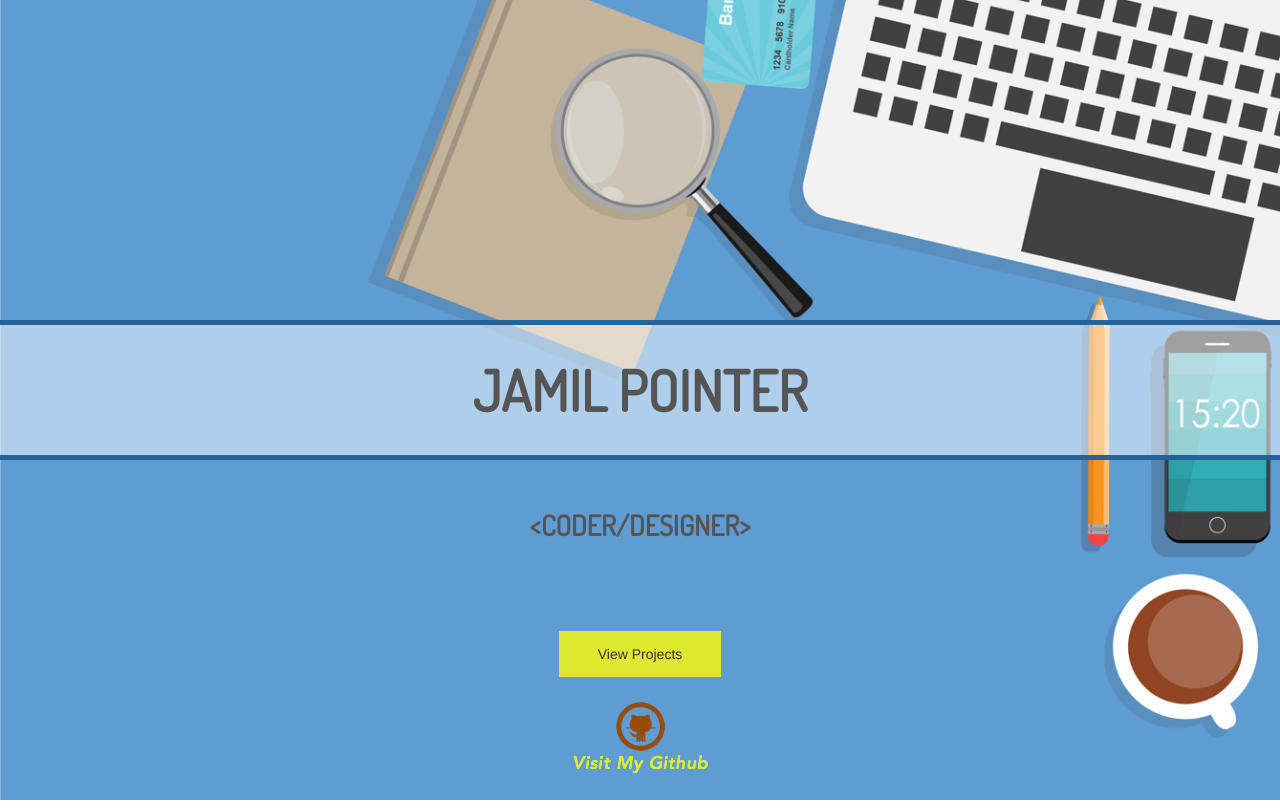
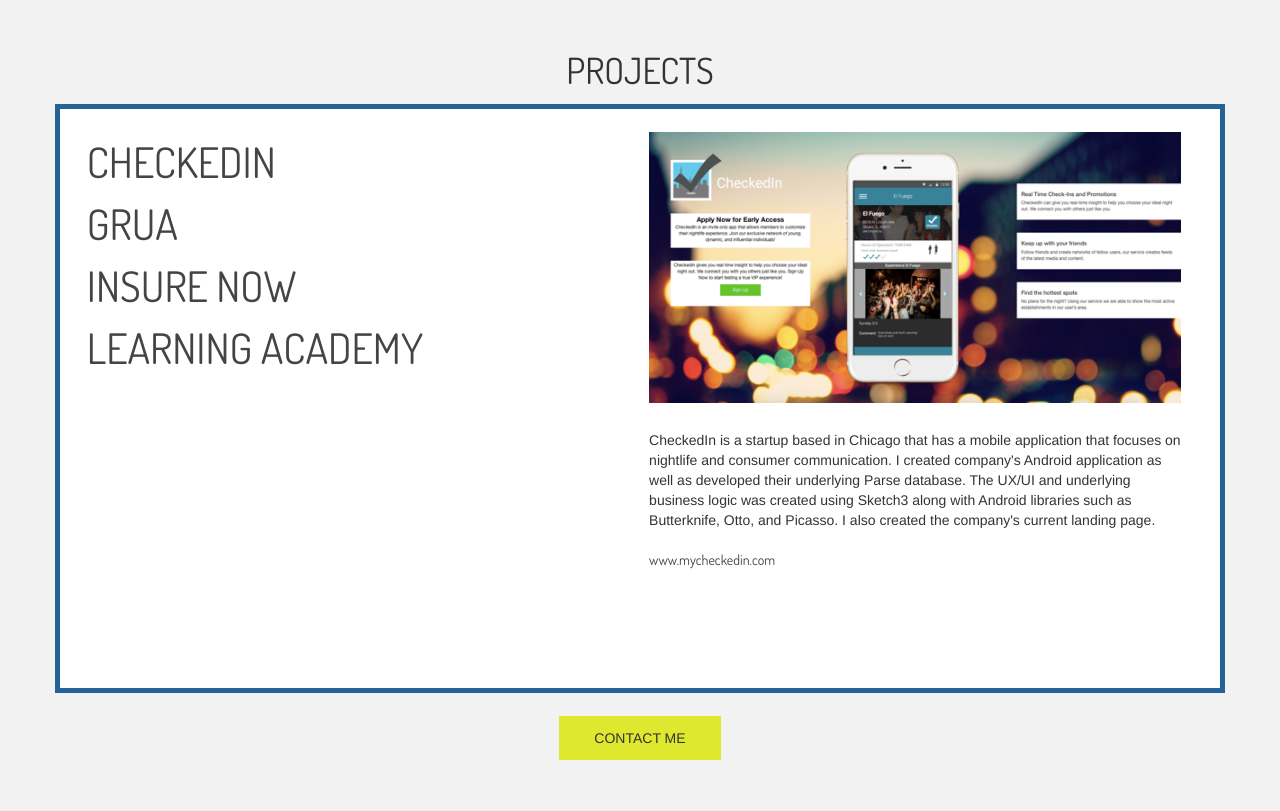
Before and after one commit to clev1/jamilpointer.io, a plain HTML site: page index.html in a window 1280 px wide. Both pictures are taken after a click on the button "View Projects". Drawn offline with nearby package versions, Linux system fonts and the light colour scheme.

Commit message:
Added in mail button and nav from first page

```diff
--- a/index.html
+++ b/index.html
@@ -32,14 +32,15 @@
 
 	</div>
 
-
-
 </footer>
 <script>
 	$(document).ready();
 	$("#githubBtn").click(function() {
 		window.location.href = "https://github.com/clev1";
 	});
+	$("#projectBtn").click(function() {
+		$('body').load('projects.html');
+	});
 </script>
 </body>
 
--- a/projects.html
+++ b/projects.html
@@ -33,7 +33,9 @@
 
 			<div id="projectDescrip">
 				<!--Description and details of each project will be held here-->
-				CheckedIn is a startup based in Chicago that has a mobile application that focuses on nightlife and consumer communication. I created company's Android application as well as developed their underlying Parse database. The UX/UI and underlying business logic was created using Sketch3 along with Android libraries such as Butterknife, Otto, and Picasso. I also created the company's current landing page.
+				CheckedIn is a startup based in Chicago that has a mobile application that focuses on nightlife and consumer communication. I created company's Android application as well as developed their underlying Parse database. The UX/UI and underlying business logic was created using Sketch3 along with Android libraries such as Butterknife, Otto, and Picasso. I also created the company's current landing page.<br>
+				<br>
+				<a href="www.mycheckedin.com">www.mycheckedin.com</a>
 			</div>
 
 		</div>
@@ -41,7 +43,9 @@
 
 	</div>
 	<div id="buttonHolder" class="center">
+		<form method="post" action="mailto:jrpointer@gmail.com">
 		<button type="submit">CONTACT ME</button>
+		</form>
 	</div>
 
 	<script type="text/javascript">
```
Also changed, not shown: include/checkedin.html (+3 -1 lines), include/grua.html (+3 -1 lines), 2 other files.
